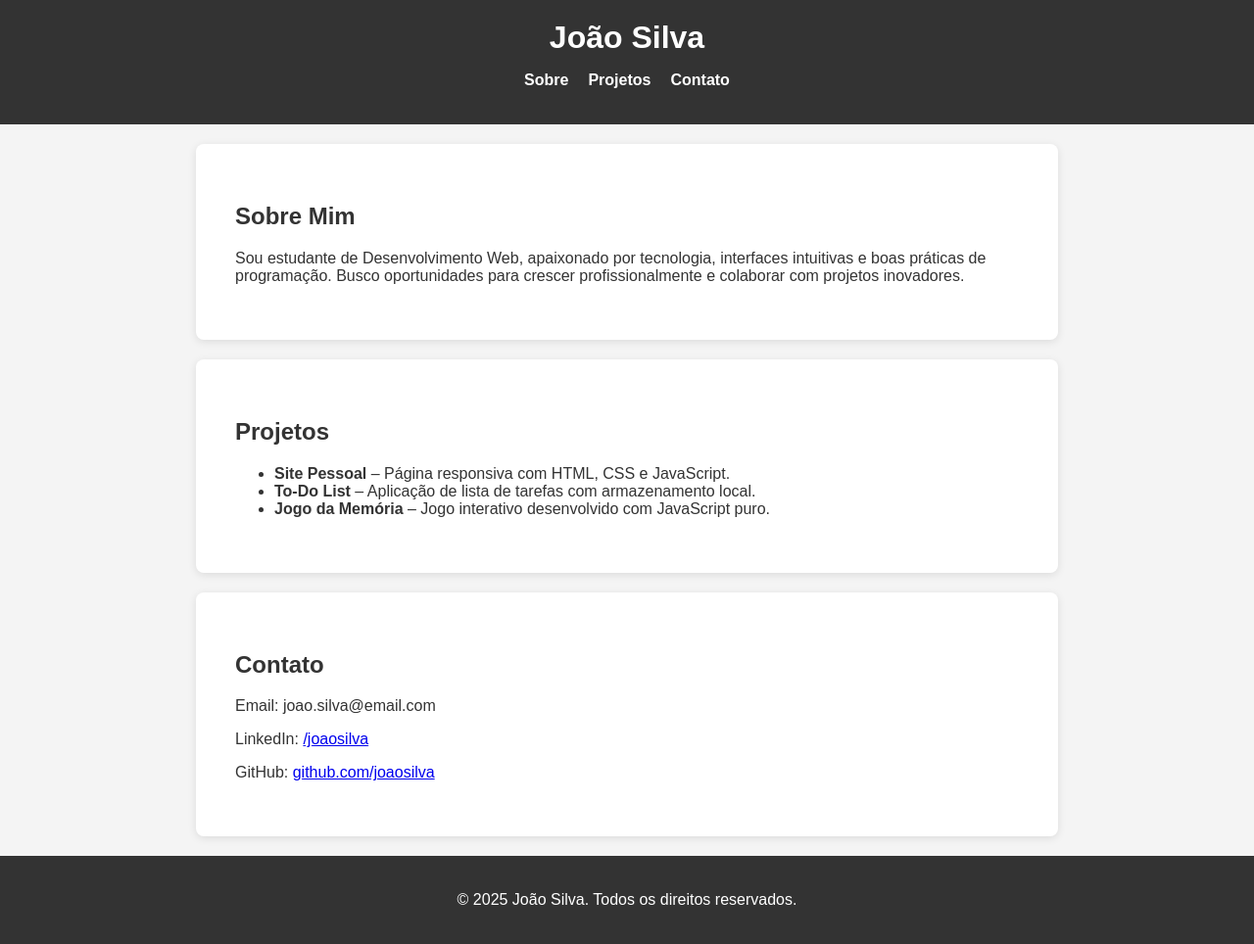
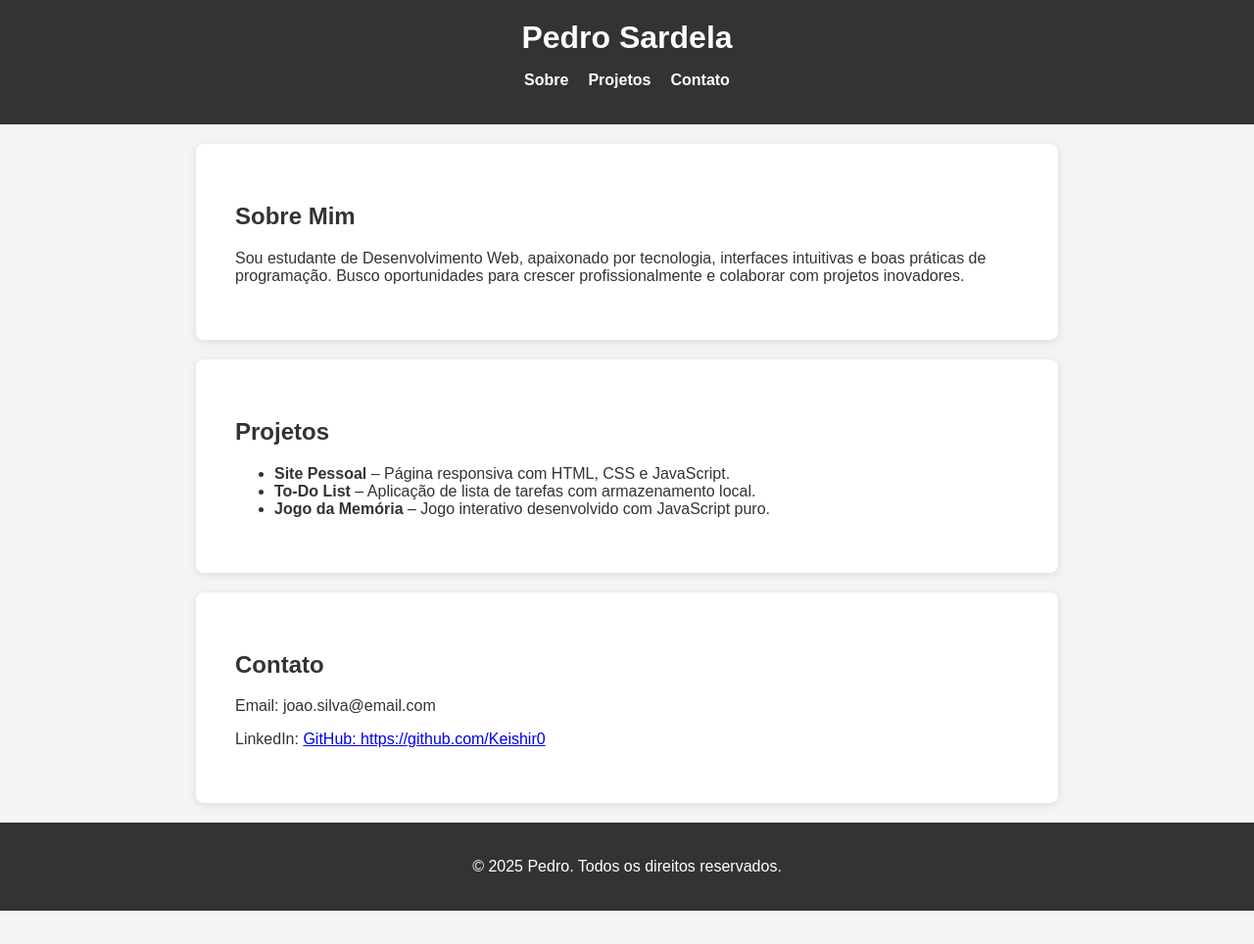
Before and after one commit to Keishir0/portfolio, a plain HTML site: page index.html in a window 1280 px wide. Shown: the whole page at 98% size. After the commit the page ends 930 px from the top, so only its background shows below. Drawn offline with Linux system fonts and the light colour scheme.

Commit message:
finalização do portfolio index.html

```diff
--- a/index.html
+++ b/index.html
@@ -3,13 +3,13 @@
 
 <head>
     <meta charset="UTF-8">
-    <title>Portfólio - João Silva</title>
+    <title>Portfólio - Pedro Sardela</title>
     <link rel="stylesheet" href="style.css">
 </head>
 
 <body>
     <header>
-        <h1>João Silva</h1>
+        <h1>Pedro Sardela</h1>
         <nav>
             <ul>
                 <li><a href="#sobre">Sobre</a></li>
@@ -34,11 +34,11 @@
     <section id="contato">
         <h2>Contato</h2>
         <p>Email: joao.silva@email.com</p>
-        <p>LinkedIn: <a href="https://www.linkedin.com/in/joaosilva" target="_blank">/joaosilva</a></p>
-        <p>GitHub: <a href="https://github.com/joaosilva" target="_blank">github.com/joaosilva</a></p>
+        <p>LinkedIn: <a href="https://www.linkedin.com/in/pedro-sardela-5b3957143/</a></p>
+        <p>GitHub: <a href="https://github.com/Keishir0" target="_blank">https://github.com/Keishir0</a></p>
     </section>
     <footer>
-        <p>&copy; 2025 João Silva. Todos os direitos reservados.</p>
+        <p>&copy; 2025 Pedro. Todos os direitos reservados.</p>
     </footer>
 </body>
 
```
